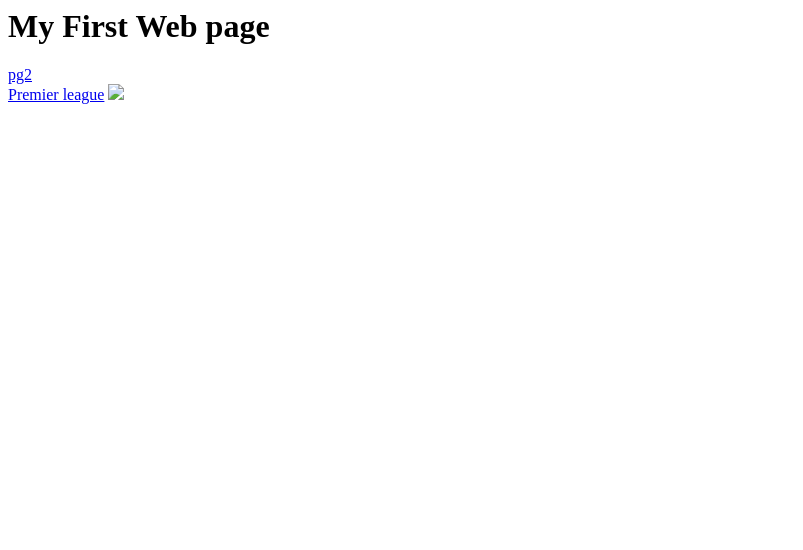
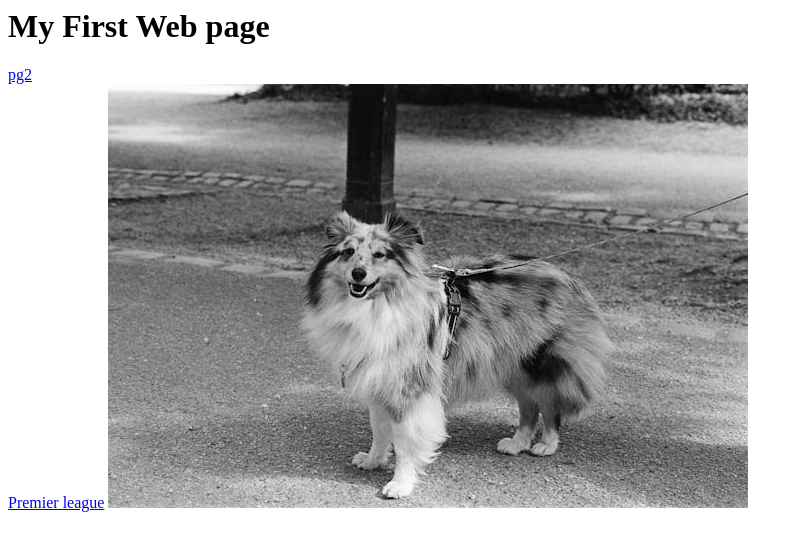
Before and after one commit to Sdip25588/Sdip25588.github.io, a plain HTML site: page Web Assignment/MMPpg1.html in a window 1280 px wide. Shown: the whole page, without its empty margins (0-803 px from the left). Drawn offline with Linux system fonts and the light colour scheme.

Commit message:
Change image source from 'gog.jpg' to 'dog.jpg'

```diff
--- a/Web Assignment/MMPpg1.html
+++ b/Web Assignment/MMPpg1.html
@@ -12,7 +12,7 @@
 
 		<a href="MMPpg2.html">pg2</a><br>
 		<a href="https://www.premierleague.com/en/">Premier league</a>
-		<img src="gog.jpg">
+		<img src="dog.jpg">
 
 	</body>
 
```
